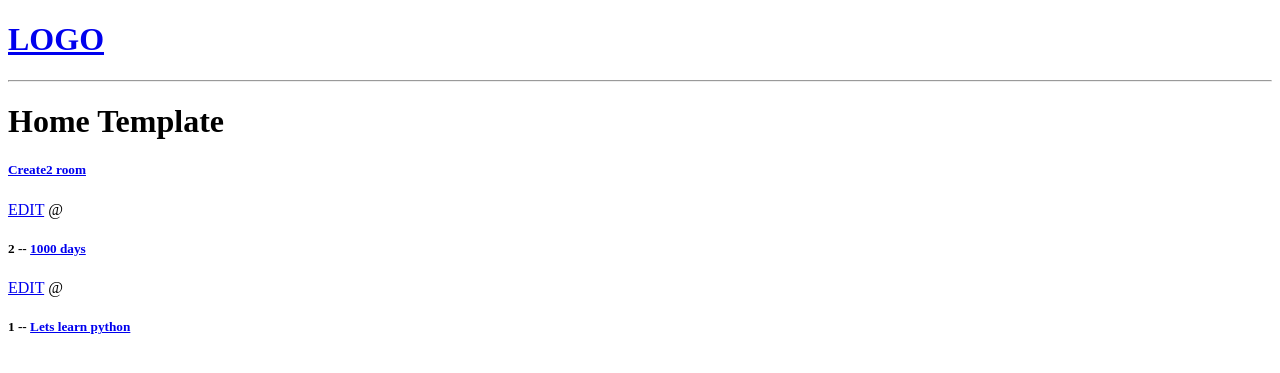
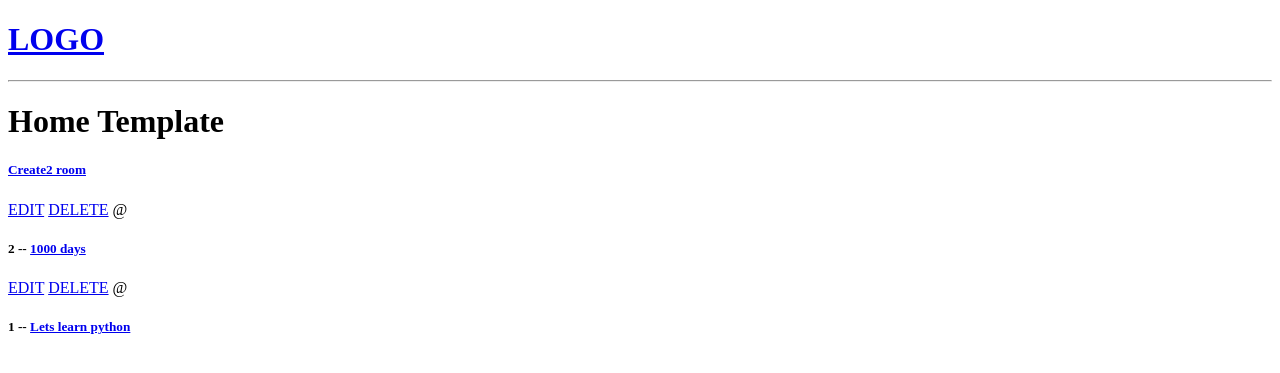
Before and after one commit to LukaszKrolicki/Advanced_Django_Project, a Django app: page / in a window 1280 px wide. Shown: the top 373 px of the page. Run offline with Django 4.2, Linux system fonts and the light colour scheme; data comes from the database, SQL or seed files in the repository; both versions use the stored data as it was after the commit.

Commit message:
CRUD added and working

```diff
--- a/base/templates/base/home.html
+++ b/base/templates/base/home.html
@@ -11,6 +11,7 @@
         {% for room in rooms %}
             <div>
                 <a href="{% url 'update_room' room.id %}">EDIT</a>
+                <a href="{% url 'delete_room' room.id %}">DELETE</a>
                 <span>@{{room.host.username}}</span>
                 <h5>{{room.id}} -- <a href="{% url 'room' room.id %}">{{room.name}}</a></h5>
                 <small>{{room.topic.name}}</small>
--- a/base/urls.py
+++ b/base/urls.py
@@ -6,5 +6,6 @@
     path('room/<str:pk>', views.room, name="room"),
 
     path('create_room/', views.createRoom, name="create_room"),
-    path('update_room/<str:pk>/', views.updateRoom, name="update_room")
+    path('update_room/<str:pk>/', views.updateRoom, name="update_room"),
+    path('delete_room/<str:pk>/', views.deleteRoom, name="delete_room")
 ]
--- a/base/views.py
+++ b/base/views.py
@@ -40,3 +40,11 @@
             return redirect('home')
     context={'form': form}
     return render(request, 'base/room_form.html', context)
+
+
+def deleteRoom(request,pk):
+    room=Room.objects.get(id=pk)
+    if request.method=="POST":
+        room.delete()
+        return redirect('home')
+    return render(request, 'base/delete.html', {'obj':room})
```
Also changed, not shown: base/templates/base/delete.html (added, +12 -0 lines), db.sqlite3.
